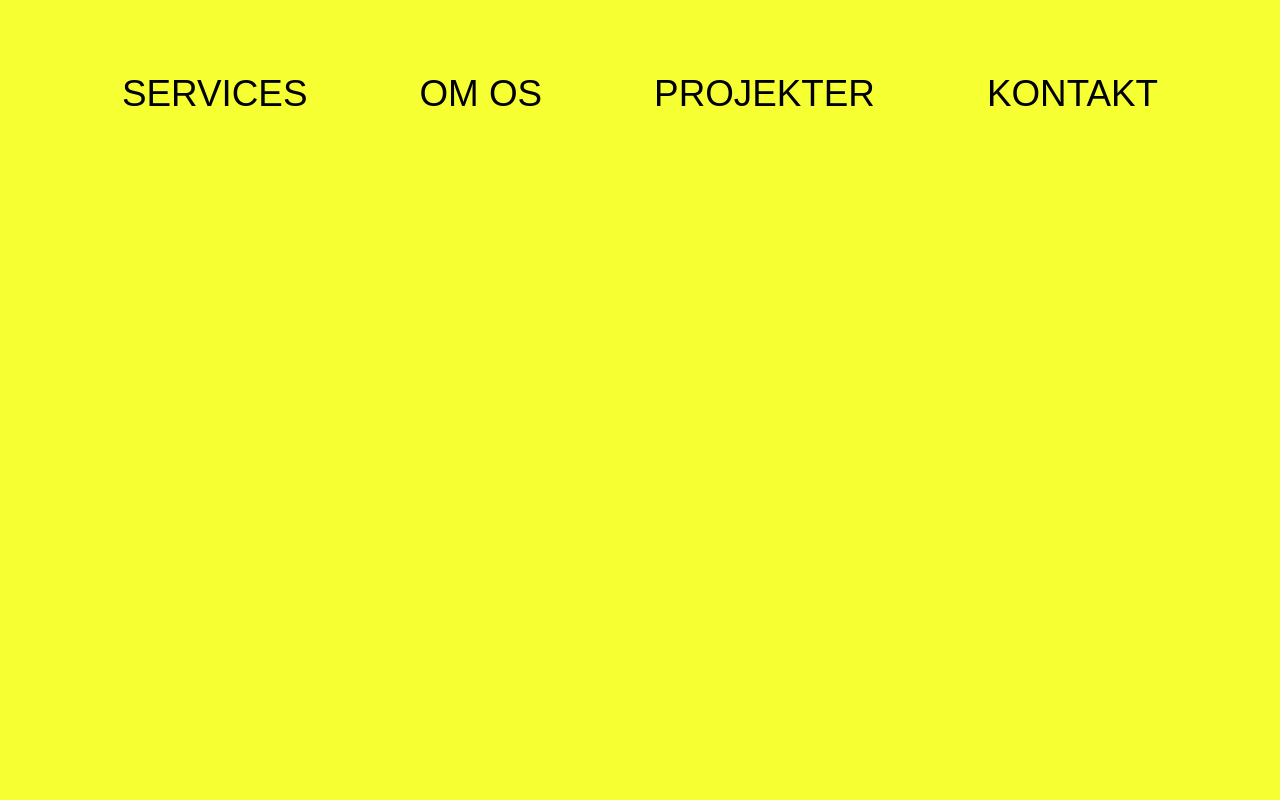
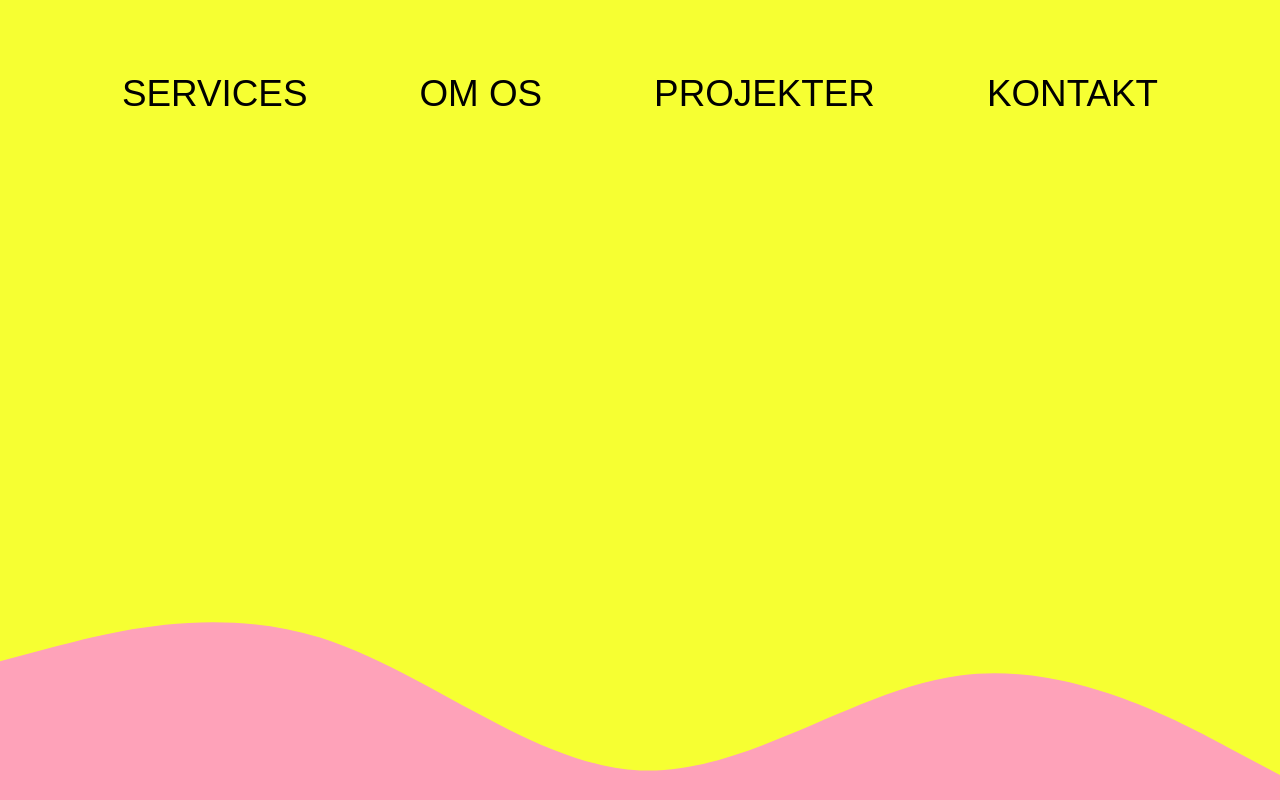
Before and after one commit to Malou1710/Pop-up-Zealand, a website: page index.html in a window 1280 px wide. Shown: the top 800 px of the page. Drawn offline with nearby package versions, Linux system fonts and the light colour scheme; files that its build step writes are made by us from their sources; a web font is replaced by a local one.

Commit message:
logo ændringer

```diff
--- a/css/styles.scss
+++ b/css/styles.scss
@@ -68,6 +68,5 @@ img {
 }
 
 .logo{
-	position: relative;
-	bottom: 165px;
+
 }
--- a/index.html
+++ b/index.html
@@ -18,7 +18,7 @@
 
 <body style="background-color: #f6ff32">
 
-<nav class="navbar burger navbar-expand-lg navbar-light" style="background-color: #f6ff32">
+<nav class="navbar burger navbar-expand-lg position-absolute w-100 navbar-light " style="background-color: #f6ff32">
 	<div class="container-fluid">
 		<button class="navbar-toggler border-0" type="button" data-bs-toggle="collapse" data-bs-target="#navbarNav" aria-controls="navbarNav" aria-expanded="false" aria-label="Toggle navigation">
 			<span class="navbar-toggler-icon"><i class="fa-solid fa-bars"></i></span>
@@ -43,8 +43,12 @@
 	</div>
 </nav>
 
-<div class="d-flex justify-content-center logo mb-5 position-relative">
-	<img src="images/logo.gif">
+<div class="container-fluid d-flex justify-content-center logo ">
+	<div class="row">
+		<div class="col-12">
+			<img src="images/logo.gif">
+		</div>
+	</div>
 </div>
 
 
```
